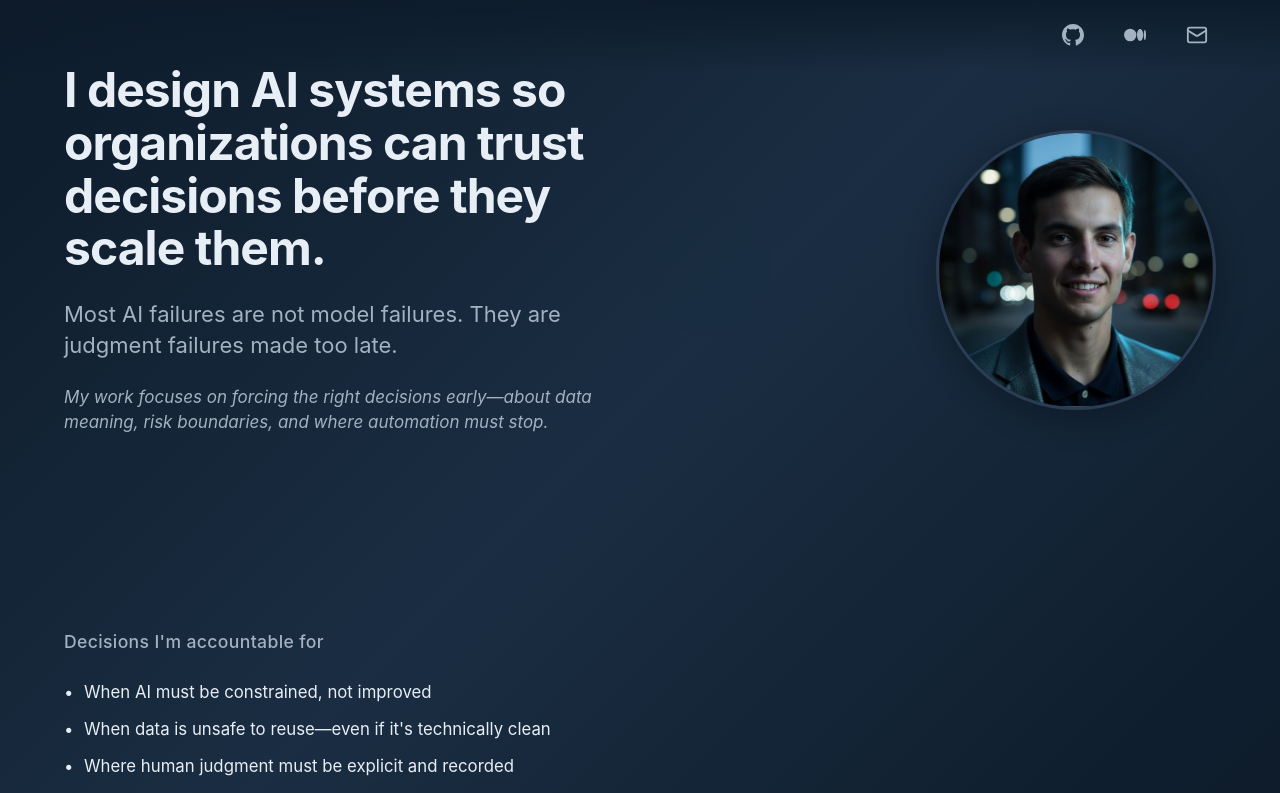
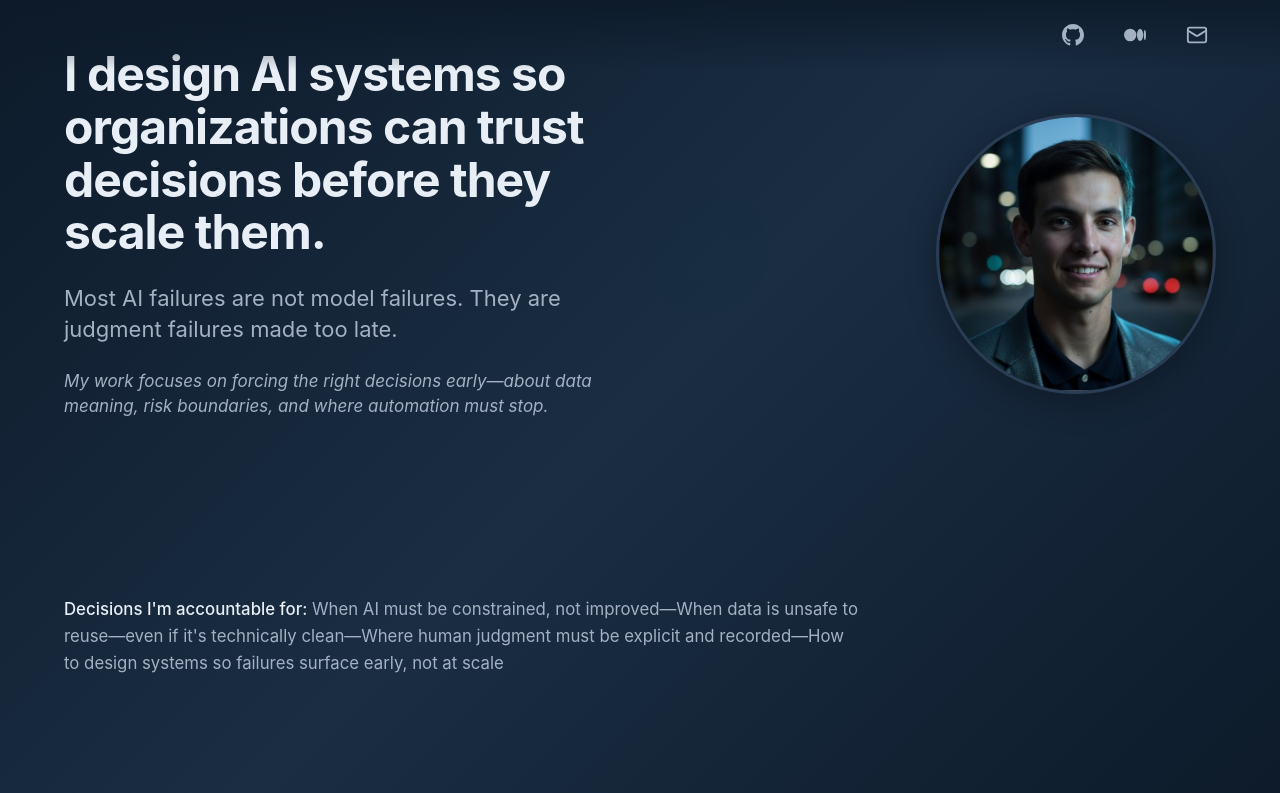
Before and after one commit to conorbliss-hash/conorbliss.github.io, a React (Vite) app: page /#/ in a window 1280 px wide. Shown: the top 793 px of the page. Built offline with nearby package versions, Linux system fonts and the light colour scheme.

Commit message:
Convert JudgmentCalls to inline paragraph, reduce spacing further

```diff
--- a/src/components/Assertions.css
+++ b/src/components/Assertions.css
@@ -1,5 +1,5 @@
 .assertions {
-  padding: calc(var(--spacing-unit) * 7) 0;
+  padding: calc(var(--spacing-unit) * 5) 0;
 }
 
 .assertions-title {
--- a/src/components/Boundaries.css
+++ b/src/components/Boundaries.css
@@ -1,5 +1,5 @@
 .boundaries {
-  padding: 2rem 0;
+  padding: 1.5rem 0;
   border-top: 1px solid var(--border);
 }
 
--- a/src/components/Hero.css
+++ b/src/components/Hero.css
@@ -1,8 +1,8 @@
 .hero {
-  min-height: 50vh;
+  min-height: auto;
   display: flex;
   align-items: center;
-  padding: calc(var(--spacing-unit) * 8) 0 calc(var(--spacing-unit) * 6) 0;
+  padding: calc(var(--spacing-unit) * 6) 0 calc(var(--spacing-unit) * 4) 0;
   position: relative;
   overflow: hidden;
 }
--- a/src/components/JudgmentCalls.css
+++ b/src/components/JudgmentCalls.css
@@ -1,34 +1,15 @@
 .judgment-calls {
-  padding: 2rem 0;
+  padding: 1rem 0;
 }
 
-.judgment-calls-title {
-  font-size: 1.1rem;
-  font-weight: 500;
+.judgment-calls-statement {
+  font-size: 1.05rem;
   color: var(--text-secondary);
-  margin-bottom: 1.5rem;
-  letter-spacing: 0.02em;
+  line-height: 1.6;
+  max-width: 800px;
 }
 
-.judgment-calls-list {
-  list-style: none;
-  padding: 0;
-  margin: 0;
-  display: grid;
-  gap: 0.75rem;
+.judgment-calls-label {
+  color: var(--text-primary);
+  font-weight: 500;
 }
-
-.judgment-call-item {
-  font-size: 1.05rem;
-  color: var(--text-primary);
-  padding-left: 1.25rem;
-  position: relative;
-  line-height: 1.5;
-}
-
-.judgment-call-item::before {
-  content: '•';
-  position: absolute;
-  left: 0;
-  color: var(--accent);
-}
--- a/src/components/JudgmentCalls.jsx
+++ b/src/components/JudgmentCalls.jsx
@@ -7,14 +7,10 @@ export default function JudgmentCalls() {
   return (
     <section className="judgment-calls section">
       <div className="container">
-        <h2 className="judgment-calls-title">{judgmentCalls.title}</h2>
-        <ul className="judgment-calls-list">
-          {judgmentCalls.items.map((item, index) => (
-            <li key={index} className="judgment-call-item">
-              {item}
-            </li>
-          ))}
-        </ul>
+        <p className="judgment-calls-statement">
+          <span className="judgment-calls-label">{judgmentCalls.title}:</span>{' '}
+          {judgmentCalls.items.join('—')}
+        </p>
       </div>
     </section>
   )
--- a/src/components/MarqueeProject.css
+++ b/src/components/MarqueeProject.css
@@ -1,6 +1,6 @@
 .marquee-project {
   position: relative;
-  padding: calc(var(--spacing-unit) * 4) 0 calc(var(--spacing-unit) * 7) 0;
+  padding: calc(var(--spacing-unit) * 3) 0 calc(var(--spacing-unit) * 5) 0;
   border-top: 1px solid var(--border-subtle);
 }
 
--- a/src/components/ProfessionalSystems.css
+++ b/src/components/ProfessionalSystems.css
@@ -1,5 +1,5 @@
 .professional-systems {
-  padding: calc(var(--spacing-unit) * 7) 0;
+  padding: calc(var(--spacing-unit) * 5) 0;
 }
 
 .professional-framing {
```
